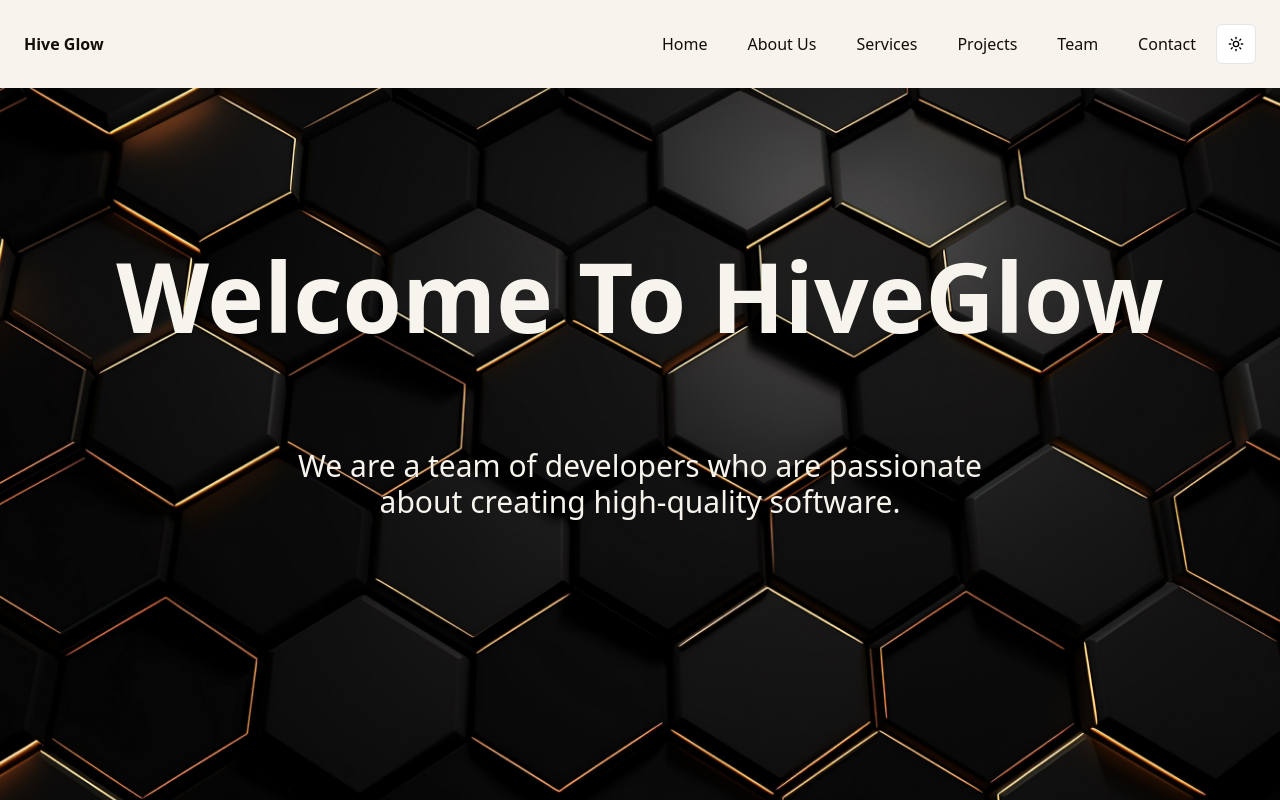
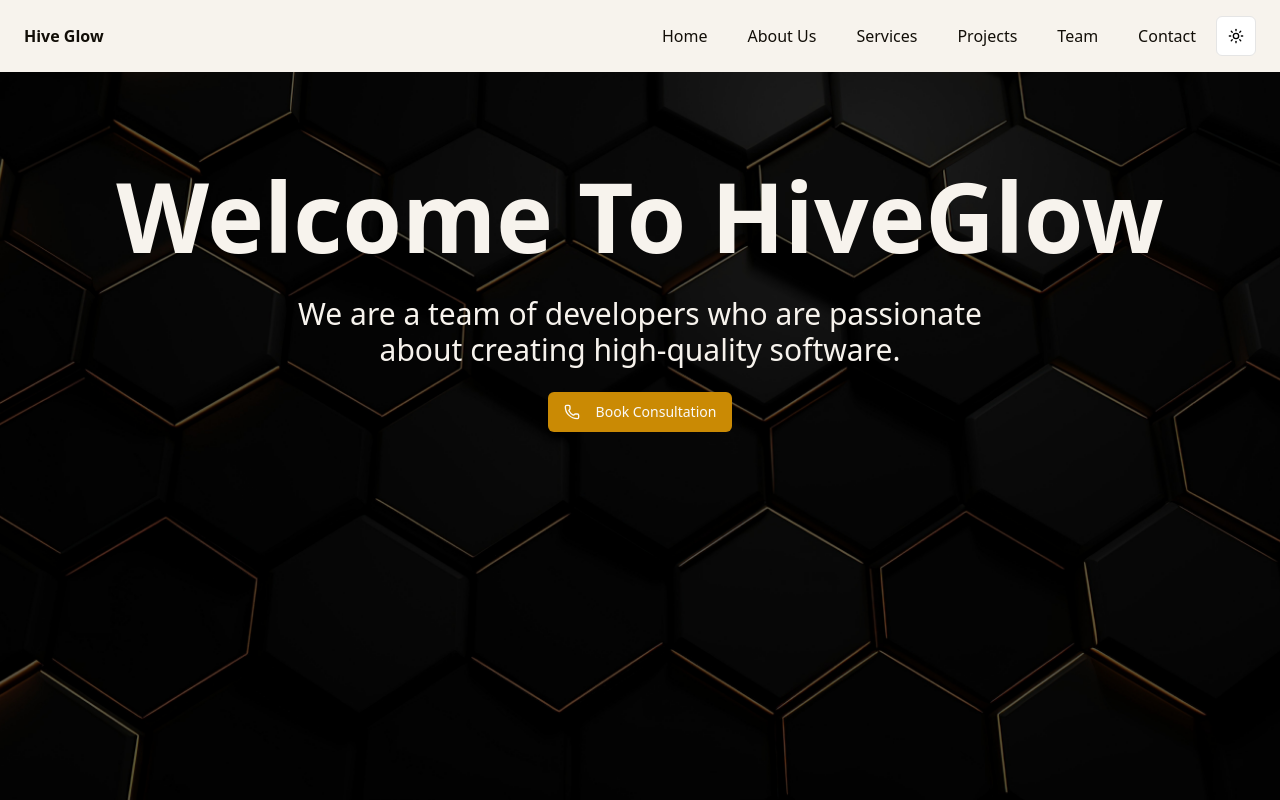
Before and after one commit to Musa-Riaz/HiveGLow, a React (Vite) app in the folder frontend/: page / in a window 1280 px wide. Shown: the top 800 px of the page. Built offline with nearby package versions, Linux system fonts and the light colour scheme.

Commit message:
added a darker hero picture and made some adjustments

```diff
--- a/frontend/pages/MainPage.jsx
+++ b/frontend/pages/MainPage.jsx
@@ -12,14 +12,20 @@ import ProjectSection from "@/components/ProjectSection";
 const MainPage = () => {
   return (
     <Layout>
-      <div className="z-50  dark:bg-[#282323]  fixed top-0 flex items-center w-full ">
+      <div className="z-50  dark:bg-[#282323]  fixed top-0 flex items-center w-full  ">
         <Navbar />
       </div>
-      <div id="home" className="flex flex-col items-center text-center gap-y-8 flex-1 min-h-screen px-6 pb-10 "
-      style={{backgroundImage: "url('/hero2.jpg')", backgroundSize: "cover", backgroundPosition: "center"}}
-      >
-        <Hero />
-      </div>
+      <div
+  id="home"
+  className="relative flex flex-col items-center text-center gap-y-8 flex-1 min-h-screen px-6 pb-10"
+  style={{ backgroundImage: "url('/image.jpg')", backgroundSize: "cover", backgroundPosition: "center"}}
+>
+  <div className="absolute inset-0 bg-black opacity-80  z-0"></div>
+
+  <div className="relative z-10">
+    <Hero />
+  </div>
+</div>
       <div id="about">
         <About />
       </div>
--- a/frontend/src/components/Heading.jsx
+++ b/frontend/src/components/Heading.jsx
@@ -1,12 +1,15 @@
 import React from "react";
+import { Button } from "./ui/button";
 import { motion } from "framer-motion";
+import {Link} from 'react-scroll'
+import { Phone } from "lucide-react";
 const Heading = () => {
     return (
         <motion.div
             initial={{ opacity: 0 }}
             animate={{ opacity: 1 }}
             transition={{ duration: 0.8 }}
-            className="max-w-3xl text-background flex flex-col mt-20 gap-20 items-center dark:text-text space-y-4 mx-auto  "
+            className="max-w-3xl text-background flex flex-col mt-20 gap-2 items-center dark:text-text space-y-4 mx-auto  "
         >
             <h1 className="text-4xl sm:text-5xl md:text-8xl font-bold  min-w-max p-2 ">
                 Welcome To HiveGlow
@@ -15,6 +18,12 @@ const Heading = () => {
                 We are a team of developers who are passionate about creating
                 high-quality software.
             </h3>
+            <Link to="contact" smooth={true} duration={1000}>
+            <Button className="bg-yellow-600 hover:bg-yellow-700 dark:bg-yellow-600 dark:hover:bg-yellow-700 dark:text-white">
+                <Phone size={20} className="mr-2" />
+                Book Consultation
+            </Button>
+            </Link>
         </motion.div>
     );
 };
--- a/frontend/src/components/Hero.jsx
+++ b/frontend/src/components/Hero.jsx
@@ -3,7 +3,7 @@ import Heading from './Heading'
 
 const Hero = () => {
     return (
-        <div className='flex flex-col w-screen  items-center justify-center max-w-5xl pt-20 '>
+        <div className='flex flex-col w-screen items-center justify-center max-w-5xl pt-20  '>
             <div className='flex items-center   '>
                 <Heading />
             </div>
--- a/frontend/src/components/Layout.jsx
+++ b/frontend/src/components/Layout.jsx
@@ -2,8 +2,8 @@ import React from "react";
 
 const Layout = ({ children }) => {
   return (
-    <div className="h-full  dark:bg-darkmode">
-      <main className="min-h-screen pt-20  ">{children}</main>
+    <div className="h-full dark:bg-darkmode">
+      <main className="min-h-screen   ">{children}</main>
     </div>
   );
 };
--- a/frontend/src/components/Navbar.jsx
+++ b/frontend/src/components/Navbar.jsx
@@ -8,8 +8,8 @@ const Navbar = () => {
     return (
         <div
             className={cn(
-                "z-index bg-background dark:bg-background fixed top-0 flex items-center w-full p-6 px-6 ",
-                scrolled && "shadow-md"
+                "z-index bg-background dark:bg-background fixed top-0 flex items-center  w-full p-4 px-6 ",
+                scrolled && "border-b border-yellow-600 shadow-md"
             )}
         >
             <p className="w-full font-bold text-text dark:text-text">Hive Glow</p>
```
Also changed, not shown: frontend/public/image.jpg (added).
